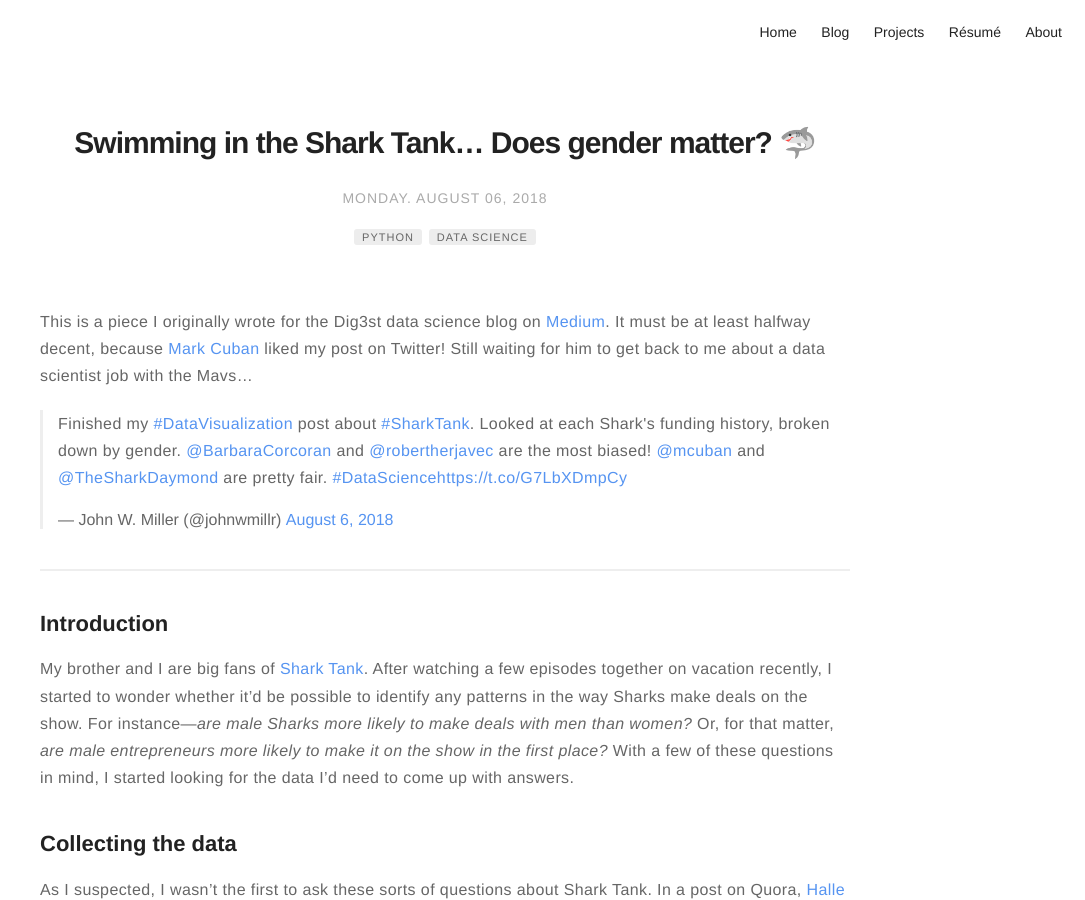
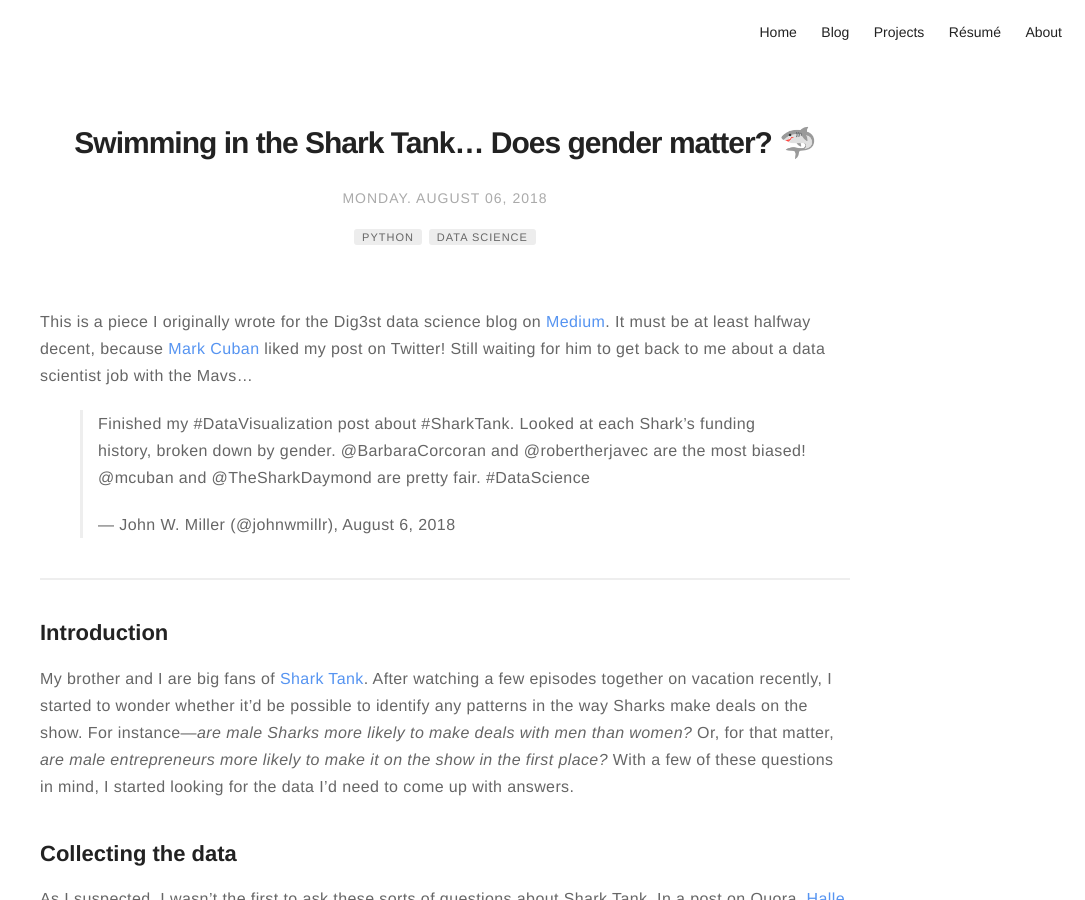
Before and after one commit to johnwmillr/johnwmillr.github.io, a Jekyll site: the page built from _posts/2018-08-06-shark-tank-analysis.markdown, in a window 1280 px wide and 900 px high. Shown: the whole window, without its empty margins (195-1280 px from the left). Built offline with Jekyll 4.4.1, drawn with Linux system fonts in a browser that asks for light colours; comment, search, counter and statistics services are not loaded; some of the changed lines change nothing that is shown.

Commit message:
Replace deleted tweet embed with plain blockquote

```diff
--- a/_posts/2018-08-06-shark-tank-analysis.markdown
+++ b/_posts/2018-08-06-shark-tank-analysis.markdown
@@ -13,8 +13,9 @@
 
 This is a piece I originally wrote for the Dig3st data science blog on [Medium](https://medium.com/dig3st/swimming-or-sinking-in-the-shark-tank-does-gender-matter-aafa88180f7). It must be at least halfway decent, because [Mark Cuban](https://twitter.com/mcuban) liked my post on Twitter! Still waiting for him to get back to me about a data scientist job with the Mavs...
 
-<blockquote class="twitter-tweet" data-lang="en"><p lang="en" dir="ltr">Finished my <a href="https://twitter.com/hashtag/DataVisualization?src=hash&amp;ref_src=twsrc%5Etfw">#DataVisualization</a> post about <a href="https://twitter.com/hashtag/SharkTank?src=hash&amp;ref_src=twsrc%5Etfw">#SharkTank</a>. Looked at each Shark&#39;s funding history, broken down by gender. <a href="https://twitter.com/BarbaraCorcoran?ref_src=twsrc%5Etfw">@BarbaraCorcoran</a> and <a href="https://twitter.com/robertherjavec?ref_src=twsrc%5Etfw">@robertherjavec</a> are the most biased! <a href="https://twitter.com/mcuban?ref_src=twsrc%5Etfw">@mcuban</a> and <a href="https://twitter.com/TheSharkDaymond?ref_src=twsrc%5Etfw">@TheSharkDaymond</a> are pretty fair. <a href="https://twitter.com/hashtag/DataScience?src=hash&amp;ref_src=twsrc%5Etfw">#DataScience</a><a href="https://t.co/G7LbXDmpCy">https://t.co/G7LbXDmpCy</a></p>&mdash; John W. Miller (@johnwmillr) <a href="https://twitter.com/johnwmillr/status/1026359202749526016?ref_src=twsrc%5Etfw">August 6, 2018</a></blockquote>
-<script async src="https://platform.twitter.com/widgets.js" charset="utf-8"></script>
+> Finished my #DataVisualization post about #SharkTank. Looked at each Shark's funding history, broken down by gender. @BarbaraCorcoran and @robertherjavec are the most biased! @mcuban and @TheSharkDaymond are pretty fair. #DataScience
+>
+> &mdash; John W. Miller (@johnwmillr), August 6, 2018
 
 ---
 ## Introduction
```
